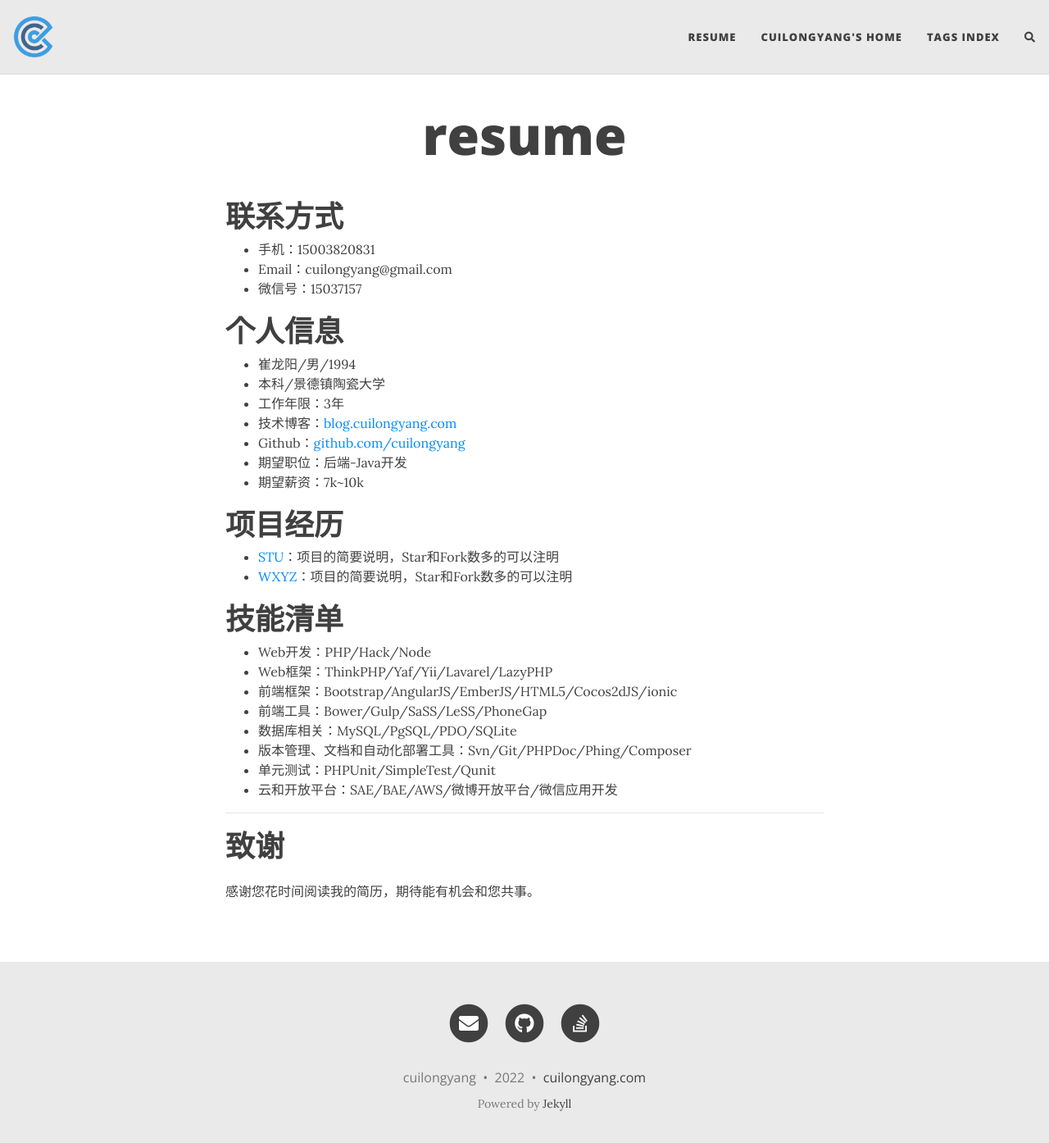
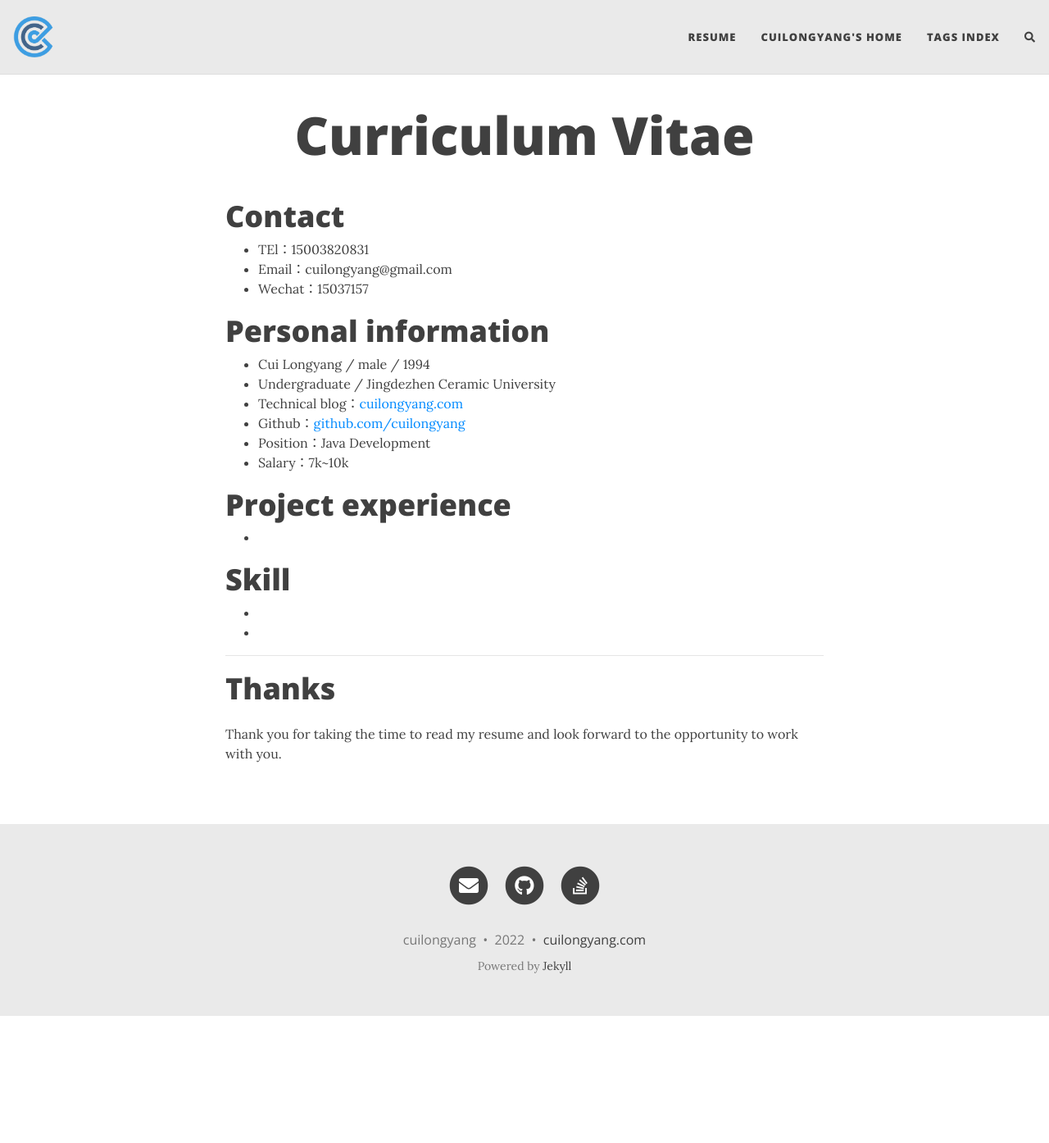
Before and after one commit to cuilongyang/cuilongyang.github.io, a Jekyll site: the page built from resume.md, in a window 1280 px wide and 1400 px high. Shown: the top 1394 px of the window at 82% size. Built offline with Jekyll 4.4.1, drawn with Linux system fonts in a browser that asks for light colours; nearby versions of some CDN libraries; comment, search, counter and statistics services are not loaded.

Commit message:
Update resume.md

```diff
--- a/resume.md
+++ b/resume.md
@@ -1,43 +1,37 @@
 ---
 layout: page
-title: resume
+title: Curriculum Vitae
 subtitle:
 ---
 
-# 联系方式
+# Contact
 
-- 手机：15003820831
+- TEl：15003820831
 - Email：cuilongyang@gmail.com
-- 微信号：15037157
+- Wechat：15037157
 
 
-# 个人信息
+# Personal information
 
- - 崔龙阳/男/1994
- - 本科/景德镇陶瓷大学
- - 工作年限：3年
- - 技术博客：[blog.cuilongyang.com](http://cuilongyang.com)
- - Github：[github.com/cuilongyang](http://github.com/cuilongyang)
- - 期望职位：后端-Java开发
- - 期望薪资：7k~10k
+ - Cui Longyang / male / 1994
+ - Undergraduate / Jingdezhen Ceramic University
+ - Technical blog：[cuilongyang.com]()
+ - Github：[github.com/cuilongyang]()
+ - Position：Java Development
+ - Salary：7k~10k
 
-# 项目经历
+# Project experience
 
 
-  - [STU](http://github.com/yourname/projectname)：项目的简要说明，Star和Fork数多的可以注明
-  - [WXYZ](http://github.com/yourname/projectname)：项目的简要说明，Star和Fork数多的可以注明
+  -
 
 
-# 技能清单
-- Web开发：PHP/Hack/Node
-- Web框架：ThinkPHP/Yaf/Yii/Lavarel/LazyPHP
-- 前端框架：Bootstrap/AngularJS/EmberJS/HTML5/Cocos2dJS/ionic
-- 前端工具：Bower/Gulp/SaSS/LeSS/PhoneGap
-- 数据库相关：MySQL/PgSQL/PDO/SQLite
-- 版本管理、文档和自动化部署工具：Svn/Git/PHPDoc/Phing/Composer
-- 单元测试：PHPUnit/SimpleTest/Qunit
-- 云和开放平台：SAE/BAE/AWS/微博开放平台/微信应用开发
+
+
+# Skill
+-
+-
 
 ---
-# 致谢
-感谢您花时间阅读我的简历，期待能有机会和您共事。
+# Thanks
+Thank you for taking the time to read my resume and look forward to the opportunity to work with you.
```
